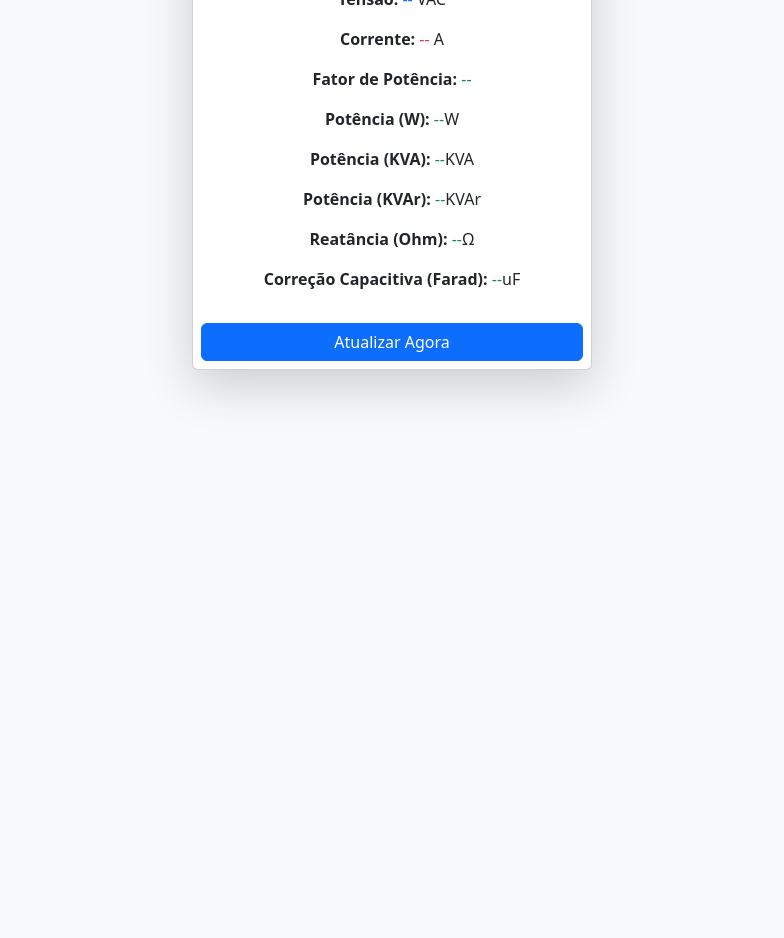
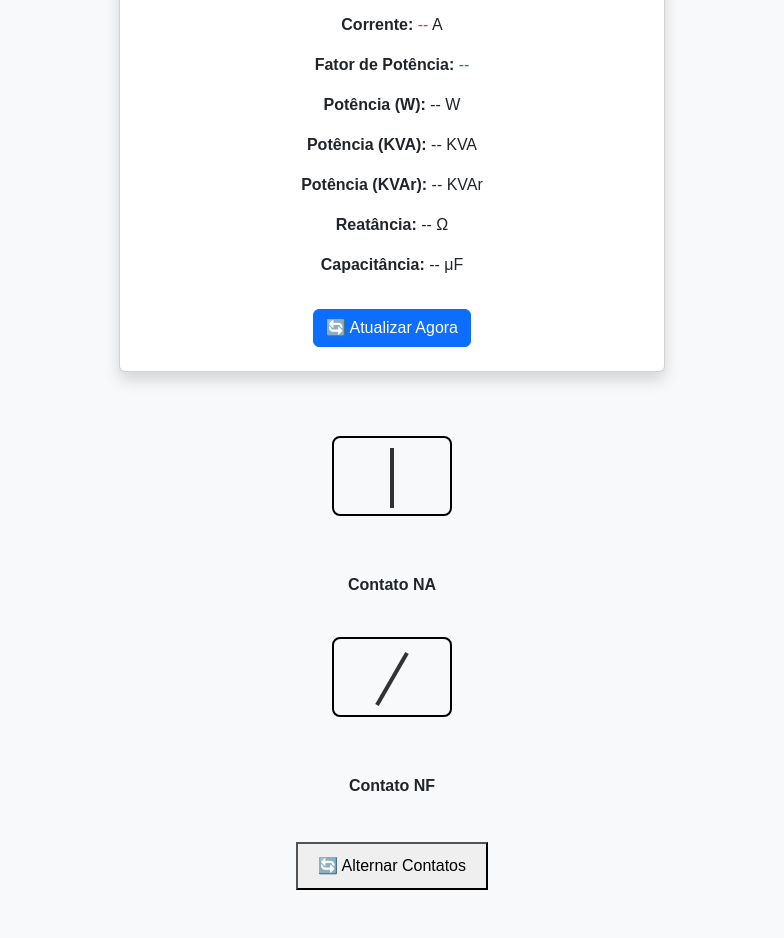
Before and after one commit to david10503/Sistema-de-monitoramento-de-Fator-de-Potencia-com-IA-e-IoT, a plain HTML site: page index1.html in a window 1280 px wide. Shown: the part 219-1157 px from the top of the page, without its empty margins (248-1032 px from the left). Before the commit the page ends 800 px from the top, so only its background shows below. Drawn offline with nearby package versions, Linux system fonts and the light colour scheme.

Commit message:
Modificado

```diff
--- /dev/null
+++ b/CSS/contato.css
@@ -0,0 +1,49 @@
+
+    body {
+      font-family: Arial, sans-serif;
+      text-align: center;
+      margin-top: 50px;
+    }
+
+    .contato {
+      display: inline-block;
+      margin: 40px;
+      position: relative;
+      width: 120px;
+      height: 80px;
+      border: 2px solid #000;
+      border-radius: 8px;
+      background-color: #f8f9fa;
+    }
+
+    .linha {
+        position: absolute;
+        height: 60px;
+        width: 4px;
+        background-color: #333;
+        top: 10px;
+        left: 50%;
+        transform: translateX(-50%);
+        transition: 0.4s ease;
+      }
+
+    .fechado .linha {
+        transform: translateX(-50%) rotate(0deg);
+      }
+
+      .aberto .linha {
+        transform: translateX(-50%) rotate(30deg);
+      }
+
+
+    .titulo {
+      margin-top: 10px;
+      font-weight: bold;
+    }
+
+    button {
+      padding: 10px 20px;
+      margin-top: 20px;
+      font-size: 16px;
+      cursor: pointer;
+    }
--- /dev/null
+++ b/CSS/contato.js
@@ -0,0 +1,15 @@
+
+let ativo = false;
+
+function alternarContato() {
+  ativo = !ativo;
+
+  const contatoNA = document.getElementById("contatoNA");
+  const contatoNF = document.getElementById("contatoNF");
+
+  // NA: fechado se ativo, aberto se inativo
+  contatoNA.className = "contato " + (ativo ? "fechado" : "aberto");
+
+  // NF: aberto se ativo, fechado se inativo
+  contatoNF.className = "contato " + (ativo ? "aberto" : "fechado");
+}
--- a/index1.html
+++ b/index1.html
@@ -1,34 +1,58 @@
 <!DOCTYPE html>
 <html lang="pt">
 <head>
-    <meta charset="UTF-8">
-    <meta name="viewport" content="width=device-width, initial-scale=1.0">
-    <title>Monitoramento ESP32</title>
-
-    <!-- Bootstrap CSS -->
-    <link href="https://cdn.jsdelivr.net/npm/bootstrap@5.3.0/dist/css/bootstrap.min.css" rel="stylesheet">
-
+  <meta charset="UTF-8">
+  <meta name="viewport" content="width=device-width, initial-scale=1">
+  <title>Dashboard ESP32 - Fator de Potência</title>
+  <link href="https://cdn.jsdelivr.net/npm/bootstrap@5.3.0/dist/css/bootstrap.min.css" rel="stylesheet">
+  <link rel="stylesheet" href="CSS/contato.css">
+  <script src="https://cdn.jsdelivr.net/npm/chart.js"></script>
+  <script src="CSS/contato.js"></script>
 </head>
 <body class="bg-light">
+    <script src="script.js"></script>
+  <div class="container my-5">
+    <h1 class="text-center mb-4">📊 Dashboard de Monitoramento ESP32</h1>
 
-    <div class="container text-center mt-5">
-        <h1 class="mb-4">Monitoramento do ESP32</h1>
+    <!-- Cartão de dados -->
+    <div class="row justify-content-center mb-4">
+      <div class="col-md-6">
+        <div class="card shadow p-4">
+          <h4 class="text-center mb-3">📡 Dados em Tempo Real</h4>
+          <p><strong>Tensão:</strong> <span id="tensao" class="text-primary">--</span> VAC</p>
+          <p><strong>Corrente:</strong> <span id="corrente" class="text-danger">--</span> A</p>
+          <p><strong>Fator de Potência:</strong> <span id="fp" class="text-success">--</span></p>
+          <p><strong>Potência (W):</strong> <span id="Watts">--</span> W</p>
+          <p><strong>Potência (KVA):</strong> <span id="KVA">--</span> KVA</p>
+          <p><strong>Potência (KVAr):</strong> <span id="KVAr">--</span> KVAr</p>
+          <p><strong>Reatância:</strong> <span id="Xc">--</span> Ω</p>
+          <p><strong>Capacitância:</strong> <span id="Capacitancia">--</span> μF</p>
+          <div class="text-center">
+            <button class="btn btn-primary mt-3" onclick="carregarDados()">🔄 Atualizar Agora</button>
+          </div>
+        </div>
+      </div>
+    </div>
 
-        <div class="card mx-auto shadow-lg p-2" style="max-width: 400px;">
-            <h4 class="mb-5">Dados em Tempo Real</h4>
 
-            <p><strong>Tensão:</strong> <span id="tensao" class="text-primary">--</span> VAC</p>
-            <p><strong>Corrente:</strong> <span id="corrente" class="text-danger">--</span> A</p>
-            <p><strong>Fator de Potência:</strong> <span id="fp" class="text-success">--</span></p>
-            <p><strong>Potência (W):</strong> <span id="Watts" class="text-success">--</span>W</p>
-            <p><strong>Potência (KVA):</strong> <span id="KVA" class="text-success">--</span>KVA</p>
-            <p><strong>Potência (KVAr):</strong> <span id="KVAr" class="text-success">--</span>KVAr</p>
-            <p><strong>Reatância (Ohm):</strong> <span id="Xc" class="text-success">--</span>Ω</p>
-            <p><strong>Correção Capacitiva (Farad):</strong> <span id="Capacitancia" class="text-success">--</span>uF</p>
 
-            <button class="btn btn-primary mt-3" onclick="carregarDados()">Atualizar Agora</button>
-        </div>
-    </div>
-    <script src="script.js"></script>
+
+
+  <div class="contato fechado" id="contatoNA">
+    <div class="linha"></div>
+  </div>
+  <div class="titulo">Contato NA</div>
+
+  <div class="contato aberto" id="contatoNF">
+    <div class="linha"></div>
+  </div>
+  <div class="titulo">Contato NF</div>
+
+  <br>
+  <button onclick="alternarContato()">🔄 Alternar Contatos</button>
+</style>
+
+
+
 </body>
 </html>
```
